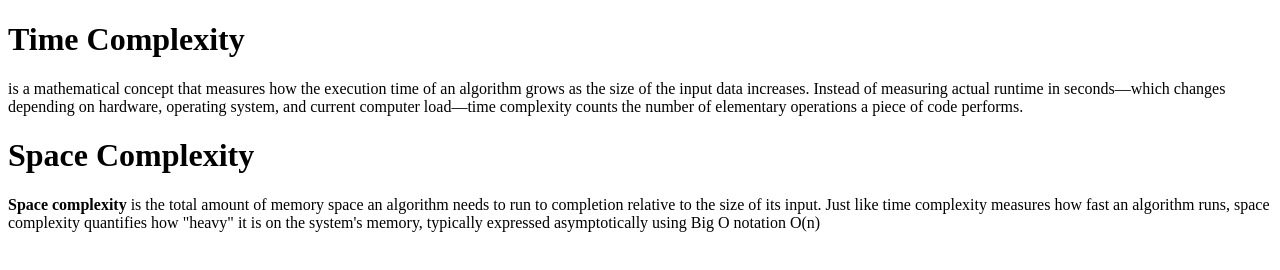
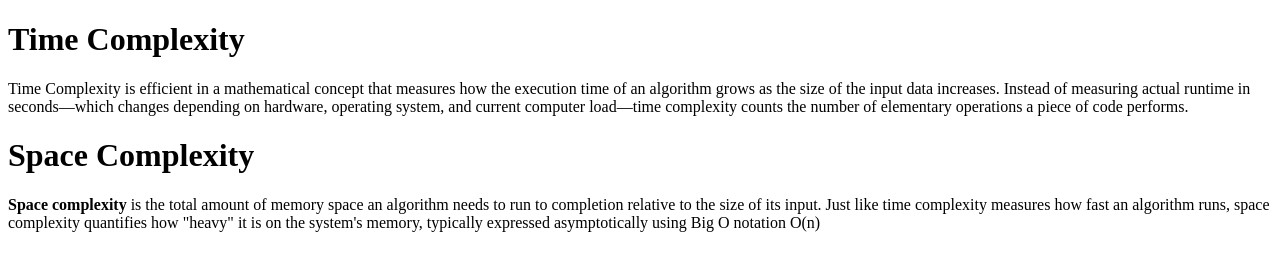
Before and after one commit to acciojob/time-and-space-complexity-Elamsp, a website: page main.html in a window 1280 px wide. Drawn offline with Linux system fonts and the light colour scheme.

Commit message:
created a submission

```diff
--- a/main.html
+++ b/main.html
@@ -9,7 +9,7 @@
 <body>
 	<!-- the entire body must be written by student -->
 	<h1>Time Complexity</h1>
-	<p> is a mathematical concept that measures how the execution time of an algorithm grows as the size of the input data increases. Instead of measuring actual runtime in seconds—which changes depending on hardware, operating system, and current computer load—time complexity counts the number of elementary operations a piece of code performs. </p>
+	<p>Time Complexity is efficient in a mathematical concept that measures how the execution time of an algorithm grows as the size of the input data increases. Instead of measuring actual runtime in seconds—which changes depending on hardware, operating system, and current computer load—time complexity counts the number of elementary operations a piece of code performs. </p>
 	<h1>Space Complexity</h1>
 	<p><b>Space complexity</b> is the total amount of memory space an algorithm needs to run to completion relative to the size of its input. Just like time complexity measures how fast an algorithm runs, space complexity quantifies how "heavy" it is on the system's memory, typically expressed asymptotically using Big O notation O(n)</p>
     <script type="text/javascript" src="./script.js">
```
